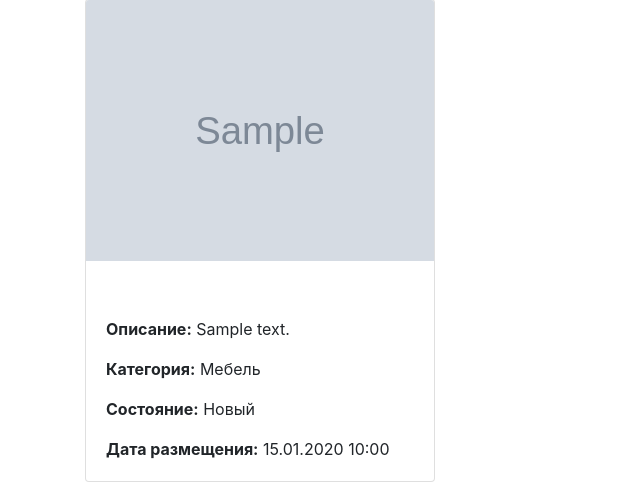
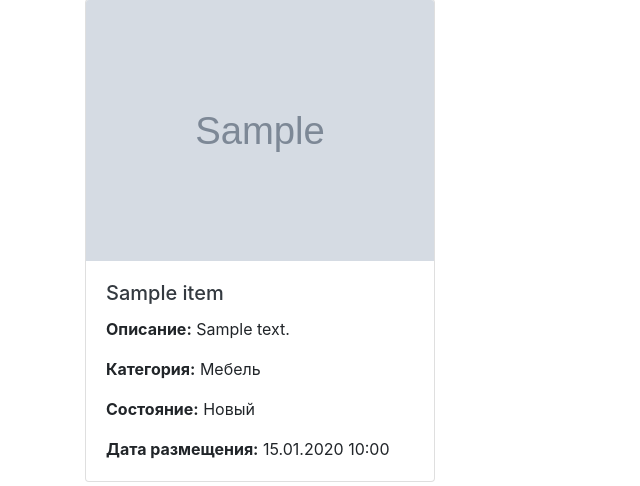
Before and after one commit to kozlovdenis1989/change, a Django app: page / in a window 1280 px wide. Shown: the part 143-629 px from the top of the page, without its empty margins (0-640 px from the left). Run offline with Django 5.2, Linux system fonts and the light colour scheme; tables that the repository leaves empty hold one stand-in row (values such as "Sample post"); grey boxes marked "Sample" are stand-in pictures; some libraries are stand-ins or nearby versions.

Commit message:
change index.html

```diff
--- a/exchange/templates/index.html
+++ b/exchange/templates/index.html
@@ -61,7 +61,7 @@
         {% endif %}
         <div class="card-body">
           <h5 class="card-title">
-            <a href="{% url 'item_detail' item.pk %}" class="text-white">{{ item.title }}</a>
+            <a href="{% url 'item_detail' item.pk %}" class="text-dark">{{ item.title }}</a>
           </h5>
           <p class="card-text"><strong>Описание:</strong> {{ item.description }}</p>
           <p class="card-text"><strong>Категория:</strong> {{ item.get_category_display }}</p>
```
